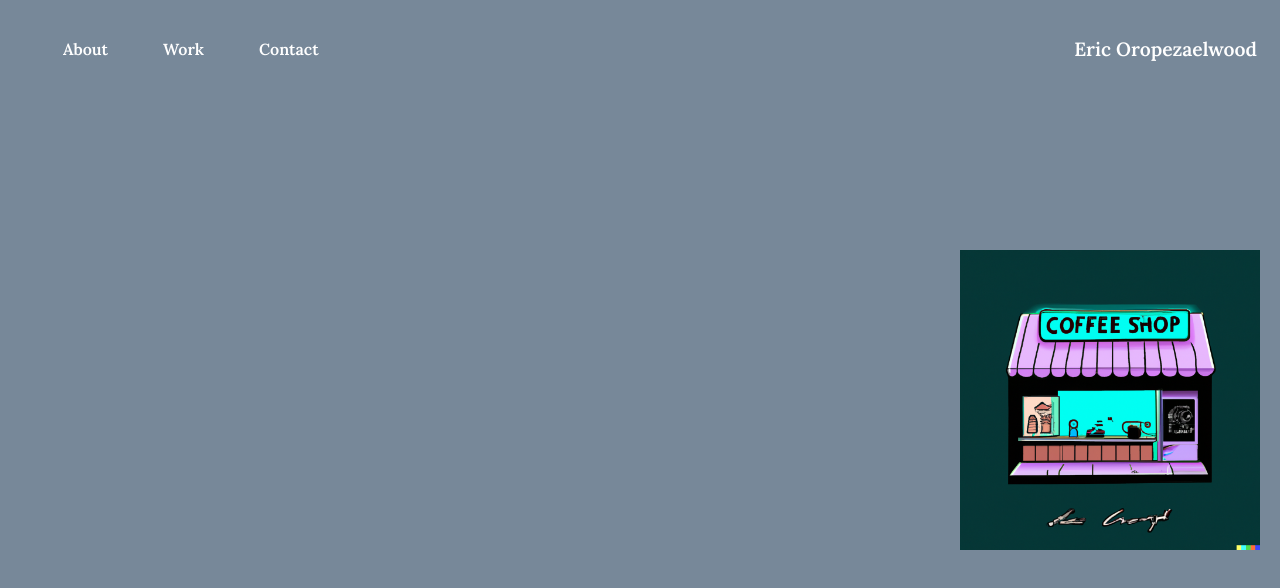
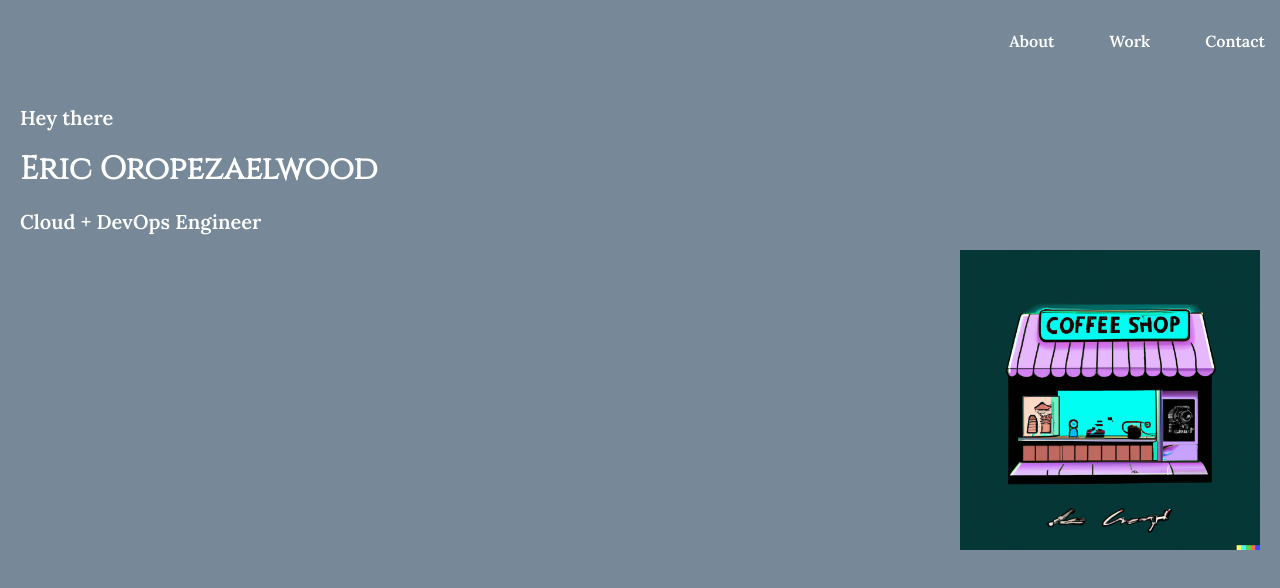
Before and after one commit to EricOropezaelwood/vue-portfolio, a Vue app: page / in a window 1280 px wide. Shown: the top 588 px of the page. Built offline with nearby package versions, Linux system fonts and the light colour scheme.

Commit message:
aesthetic work. moved name -> intro, moved intro out of navbar

```diff
--- a/public/index.html
+++ b/public/index.html
@@ -9,6 +9,7 @@
     <link rel="preconnect" href="https://fonts.googleapis.com">
     <link rel="preconnect" href="https://fonts.gstatic.com" crossorigin>
     <link href="https://fonts.googleapis.com/css2?family=Lora:wght@600&display=swap" rel="stylesheet">
+    <link href="https://fonts.googleapis.com/css2?family=Cinzel&family=Lora:wght@600&display=swap" rel="stylesheet">
   </head>
   <body>
     <noscript>
--- a/src/App.vue
+++ b/src/App.vue
@@ -1,6 +1,11 @@
 <template>
   <div id="app">
     <AppNavbar/>
+    <p class="intro">
+      <span>Hey there</span> <br>
+      <span class="name">Eric Oropezaelwood</span> <br>
+      <span>Cloud + DevOps Engineer</span>
+    </p>
     <img src="/coffee-shop-minimal-anime.png" alt="coffee shop" class="side-image">
     <!-- Rest of your app goes here -->
   </div>
@@ -19,6 +24,7 @@ export default {
 
 <style>
 body {
+  margin: 0;
   background-color: #778899; /* This is a gray-blue color */
   font-family: 'Lora', serif;
 }
@@ -33,4 +39,19 @@ body {
   object-fit: cover; /* This will make sure your image maintains its aspect ratio */
   z-index: 0; /* This will ensure the image stays below other elements like the navbar */
 }
+
+.intro span {
+  color: white;
+  font-size: 1.25em;
+  font-weight: bold;
+  line-height: 2; /* Adjust as needed */
+  padding: 20px;
+}
+
+.intro .name {
+  /* color:black; */
+  font-size: 2em;
+  font-family: 'Cinzel', serif;
+}
+
 </style>
--- a/src/components/AppNavbar.vue
+++ b/src/components/AppNavbar.vue
@@ -5,7 +5,6 @@
       <li><a href="#work">Work</a></li>
       <li><a href="#contact">Contact</a></li>
     </ul>
-    <div class="name">Eric Oropezaelwood</div>
   </nav>
 </template>
 
@@ -18,7 +17,7 @@ export default {
 <style scoped>
 nav {
   display: flex;
-  justify-content: space-between;
+  justify-content: flex-end;
   align-items: center;
   background-color: #778899;
   color: white;
@@ -36,9 +35,4 @@ nav {
   text-decoration: none;
 }
 
-.name {
-  color: white;
-  font-size: 1.2em;
-  font-weight: bold;
-}
 </style>
```
